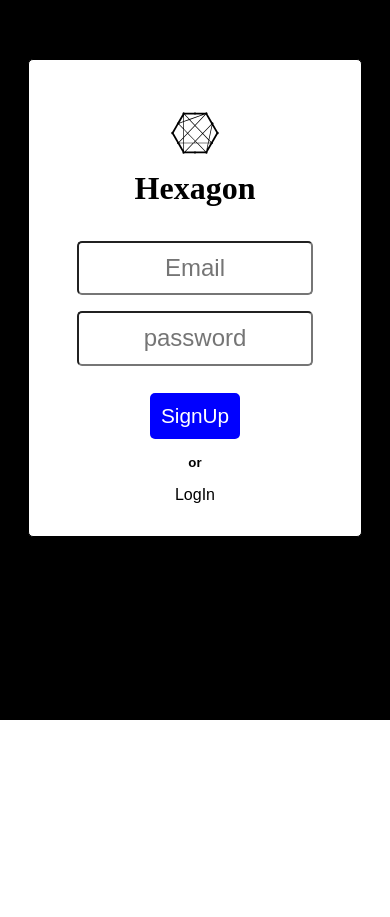
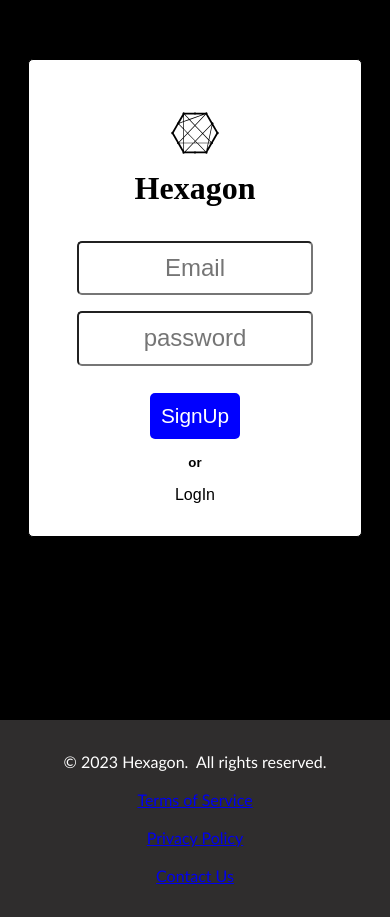
Before and after one commit to Nash0509/hexagon-frontend, a React (Vite) app: page /login in a window 390 px wide. Shown: the part 114-1031 px from the top of the page. Before the commit the page ends 844 px from the top, so only its background shows below. Built offline with nearby package versions, Linux system fonts and the light colour scheme.

Commit message:
responsive half

```diff
--- a/src/App.jsx
+++ b/src/App.jsx
@@ -11,6 +11,7 @@ import CreatePost from './Components/CreatePost'
 import AllPosts from './Components/AllPosts'
 import ViewProfile from './Components/ViewProfile'
 import EditProfile from './Components/EditProfile'
+import Footer from './Components/Footer'
 
 const App = () => {
   return (
@@ -27,6 +28,7 @@ const App = () => {
         <Route path='/viewProfile/:id/:back' element={<ViewProfile />}/>
         <Route path='/EditProfile/:id' element = {<EditProfile/>}/>
       </Routes>
+      <Footer />
     </Router>
   )
 }
--- a/src/Components/AllPosts.jsx
+++ b/src/Components/AllPosts.jsx
@@ -198,10 +198,6 @@ await fetch(`https://hexagon-h6fl.onrender.com/like/${id}/${uid}`, {
         {posts.map(function (post, index) {
           return (
             <div className='line' key={index}>
-              <div className='info'>
-                <img src={allUrls[index]} alt='pp' />
-                <p>{allUserNames[index]}</p>
-              </div>
               <div className='post'>
                 <img
                   src={`https://hexagon-h6fl.onrender.com/profile-pic/${post.post}`}
@@ -209,7 +205,12 @@ await fetch(`https://hexagon-h6fl.onrender.com/like/${id}/${uid}`, {
                   className='post-image'
                 />
               </div>
-              <div className='captionDiv'>
+             <div className="all">
+             <div className='info'>
+                <img src={allUrls[index]} alt='pp' />
+                <p>{allUserNames[index]}</p>
+              </div>
+               <div className='captionDiv'>
                 <p>
                   <FaThumbsUp
                     size={25}
@@ -242,6 +243,7 @@ await fetch(`https://hexagon-h6fl.onrender.com/like/${id}/${uid}`, {
                 }}>Get comments</button>
                 <div className='comm' id={`comm${index}`}></div>
               </div>
+             </div>
             </div>
           );
         })}
--- /dev/null
+++ b/src/Components/Footer.jsx
@@ -0,0 +1,21 @@
+import React from 'react'
+import '../Styles/Footer.css'
+
+const Footer = () => {
+  return (
+    <div className='footer'>
+         <footer>
+        <div class="container">
+            <p>&copy; 2023 Hexagon.&nbsp; All rights reserved.</p><br />
+            <nav>
+                <a href="/terms">Terms of Service</a><br /><br />
+                <a href="/privacy">Privacy Policy</a><br /><br />
+                <a href="/contact">Contact Us</a>
+            </nav>
+        </div>
+    </footer>
+    </div>
+  )
+}
+
+export default Footer
--- a/src/Components/Signup.jsx
+++ b/src/Components/Signup.jsx
@@ -159,6 +159,7 @@ const Signup = () => {
 
      }
      getLikes();
+     console.log("Measures here! : " + window.innerHeight+ "Width : "+window.innerWidth)
 
  }, [])
 
--- /dev/null
+++ b/src/Styles/Footer.css
@@ -0,0 +1,9 @@
+.footer {
+    background-color: rgb(47, 45, 45);
+    padding: 2rem;
+    text-align: center;
+    font-family: 'Gill Sans', 'Gill Sans MT', Calibri, 'Trebuchet MS', sans-serif;
+}
+.container p {
+    color: white;
+}
--- a/src/Styles/allposts.css
+++ b/src/Styles/allposts.css
@@ -11,18 +11,22 @@
 .allposts-container {
     display: flex;
     flex-direction: column;
+    justify-content: center;
     align-items: center;
-    justify-content: center;
-    margin-top: 2rem;
+    padding-bottom: 1rem;
 }
+
+
 
 .line {
     display: flex;
-    flex-direction: column;
+    justify-content: center;
     align-items: center;
-    justify-content: center;
+    background-color: #5e5858;
+    margin-top: 1rem;
     padding: 1rem;
-    margin-bottom: 3rem;
+    border-radius: 5px;
+    padding-bottom: 2rem;
 }
 .line div {
     padding: 1rem;
@@ -31,6 +35,8 @@
 .post-image {
     width:400px;
     height: 400px;
+    border: 2px solid black;
+    border-radius: 5px;
 }
 
 .niru {
@@ -39,13 +45,6 @@
     padding-top: 4rem;
     font-family: cursive;
     color: blue !important;
-}
-
-.post {
-    display: flex;
-    justify-content: center;
-    align-items: center;
-    margin-right: 14rem;
 }
 
 .info {
@@ -98,7 +97,7 @@ color: #5e5858;
     background-color:rgb(30, 29, 29);
     border : 0px;
     padding: 1rem;
-    width: 307px;
+    width: 310px;
     color: white;
     font-family: cursive;
 }
@@ -109,12 +108,12 @@ color: #5e5858;
     padding: 1rem;
     border: 0px;
     width: 60px;
-    margin-left: 3px;
 }
 
 .comment {
     margin-top: -12px;
     font-family: cursive;
+    margin-left: -16px;
 }
 
 .you {
@@ -158,3 +157,9 @@ color: #5e5858;
     position: absolute;
     margin-bottom: 40rem;
 }
+.post {
+    margin-left: 0px;
+}
+.all {
+    margin-left: -930px;
+}
--- a/src/Styles/user.css
+++ b/src/Styles/user.css
@@ -142,7 +142,7 @@
 
 .qwerty {
     background-color: black;
-    height: 400vh;
+    overflow: auto;
 }
 
 .edit {
@@ -236,3 +236,46 @@
     border-radius: 5px;
     font-size: 1rem;
   }
+
+  @media screen and (max-width : 1234px) {
+
+     .pura {
+        display: flex;
+        flex-direction: column;
+     }
+     .proInfo {
+        margin-top: -3rem;
+     }
+     .pic {
+        margin-top: 10rem;
+        margin-bottom: 4rem;
+     }
+     .moreUsers {
+        margin-top: 8px;
+     }
+     .extra {
+        margin-top: 30px;
+
+     }
+     .extra p span {
+        padding: 5px;
+        font-size: 15px;
+     }
+     .mainPost {
+        margin-left: 150px;
+     }
+     .post1 {
+        margin-left: 220px;
+     }
+
+
+
+  }
+  @media screen and (max-width : 260px) {
+
+      .extra {
+        background-color: black;
+      }
+
+
+  }
```
